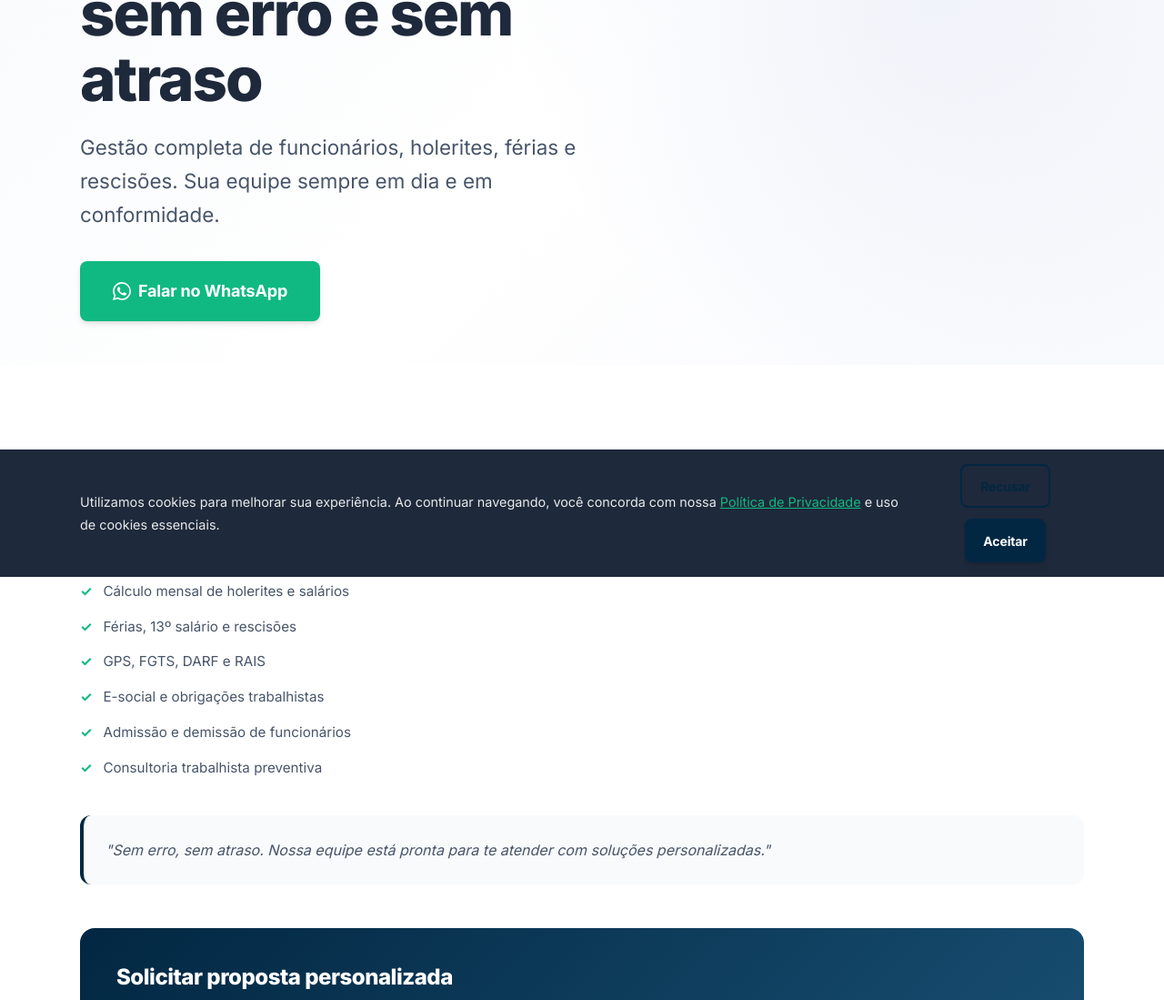
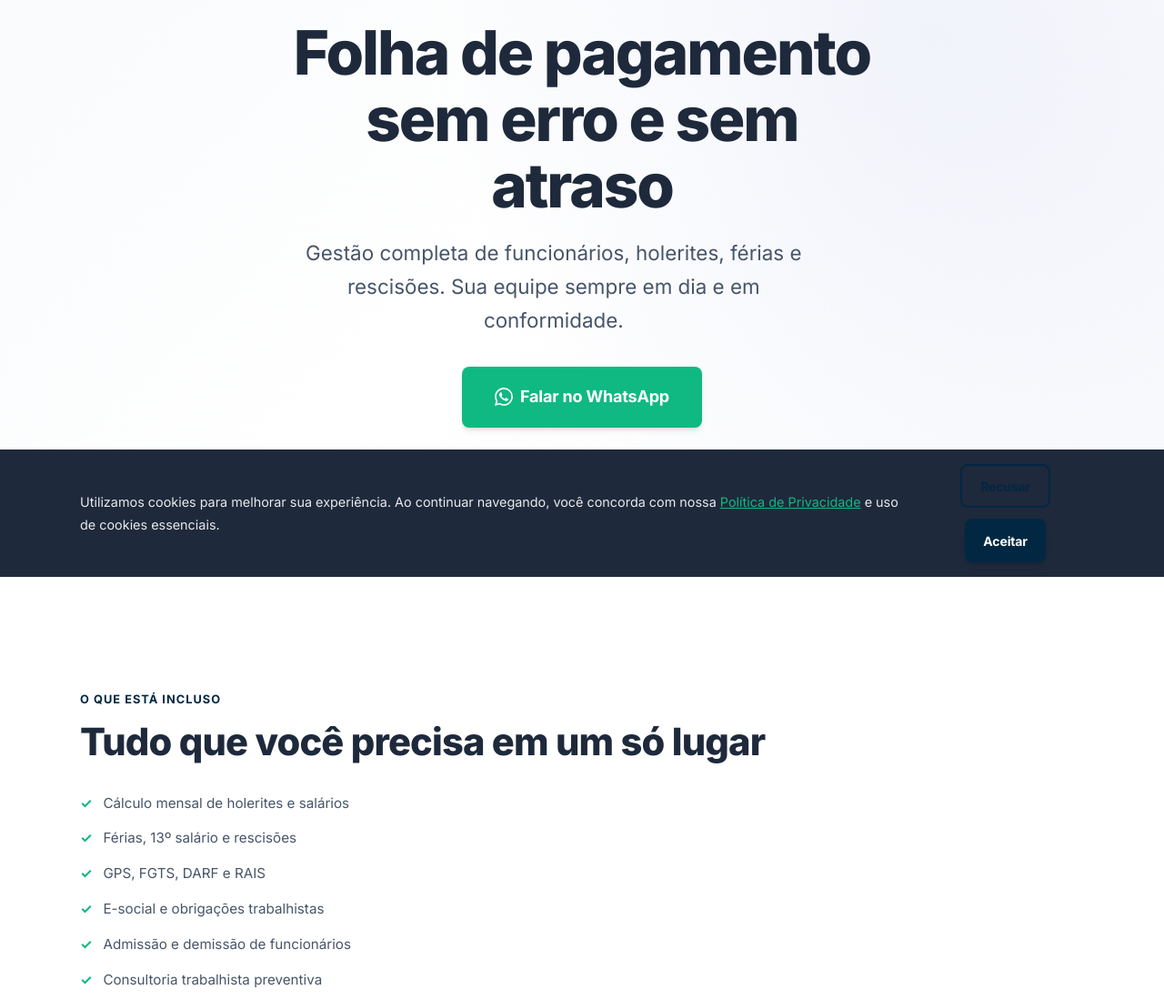
Before and after one commit to kaiolopes02/VizierContabilidade, a plain HTML site: page pages/folha-de-pagamento.html in a window 1280 px wide. Shown: the part 166-1265 px from the top of the page at 91% size. Drawn offline with Linux system fonts and the light colour scheme.

Commit message:
centralização de itens

```diff
--- a/css/main.css
+++ b/css/main.css
@@ -64,6 +64,7 @@ body {
   color: var(--text-primary);
   background: var(--white);
   overflow-x: hidden;
+  min-height: 100vh;
 }
 
 img {
@@ -122,6 +123,7 @@ ul, ol {
 .grid {
   display: grid;
   gap: 1.5rem;
+  align-items: center !important;
 }
 
 .grid > * {
@@ -654,7 +656,11 @@ p {
 
 /* ===== SECTIONS ===== */
 .section {
-  padding: 80px 0;
+  min-height: 100vh;
+  padding-top: var(--header-height);
+  display: flex;
+  align-items: center;
+  justify-content: center;
   position: relative;
 }
 
@@ -664,10 +670,11 @@ p {
 
 /* Hero */
 .hero {
-  min-height: 100vh;
-  min-height: 100dvh;
-  display: flex;
-  align-items: center;
+  min-height: 100vh !important;
+  min-height: 100dvh !important;
+  display: flex;
+  align-items: center;
+  justify-content: center;
   padding-top: var(--header-height);
   background: linear-gradient(135deg, var(--neutral-light) 0%, var(--white) 50%, rgba(30, 64, 175, 0.03) 100%);
   position: relative;
@@ -688,7 +695,9 @@ p {
 .hero-content {
   position: relative;
   z-index: 2;
-  width: 100%;
+  max-width: 700px;
+  margin: 0 auto;
+  text-align: center;
 }
 
 .hero-label {
@@ -730,6 +739,7 @@ p {
   display: flex;
   flex-wrap: wrap;
   gap: 1rem;
+  justify-content: center;
   margin-bottom: 3rem;
 }
 
```
